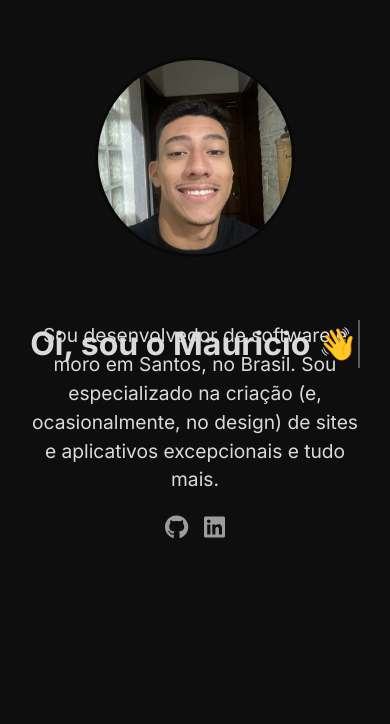
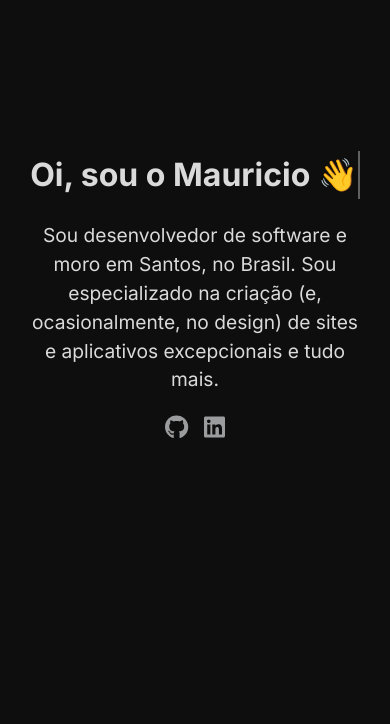
Before and after one commit to Mauricio-Chiapetta/my-portfolio, a Next.js app: page / in a window 390 px wide. Shown: the part 120-844 px from the top of the page. Built offline with nearby package versions, Linux system fonts and the light colour scheme.

Commit message:
mobile feature

```diff
--- a/src/app/globals.css
+++ b/src/app/globals.css
@@ -218,6 +218,9 @@ hr {
   .hero-container .hero-text {
     width: 100%;
   }
+  .profile-img {
+    display: none;
+  }
 }
 /* aqui */
 /* @media screen and (max-width:700px){
@@ -257,13 +260,13 @@ hr {
 }
 @media screen and (max-width: 768px) {
   .efeito-digitando {
-    top: 60%; /* Ajuste este valor conforme necessário */
+    top: 40%; /* Ajuste este valor conforme necessário */
   }
 }
 
 @media screen and (max-width: 480px) {
   .efeito-digitando {
-    top: 55%; /* Ajuste este valor conforme necessário */
+    top: 35%; /* Ajuste este valor conforme necessário */
   }
 }
 
```
